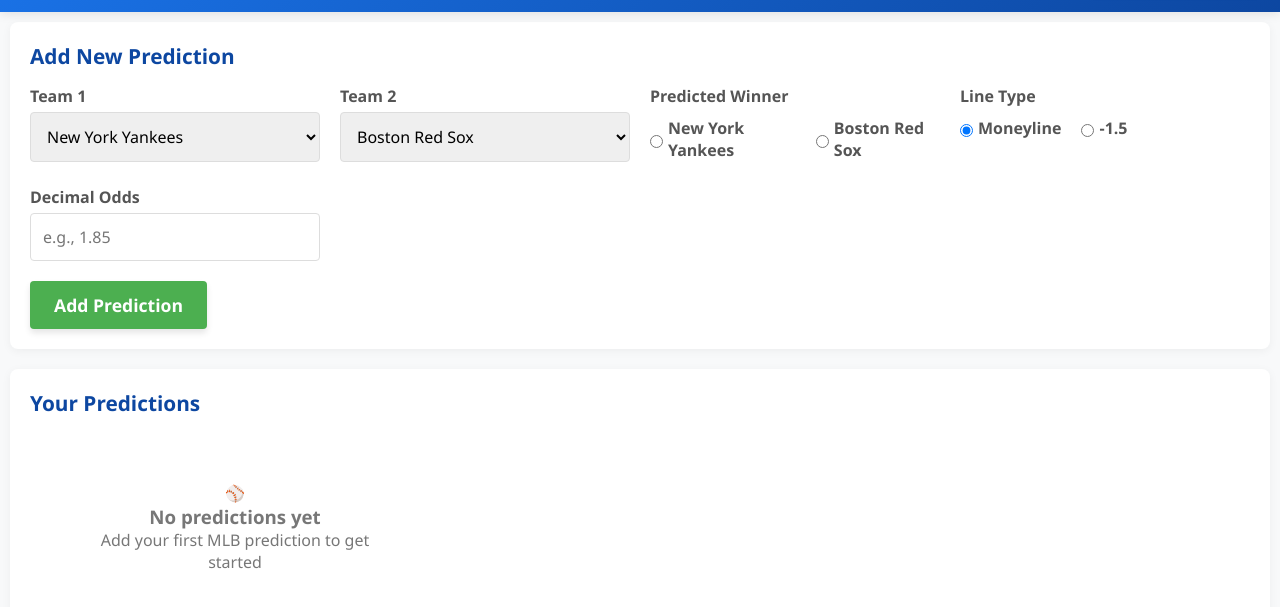
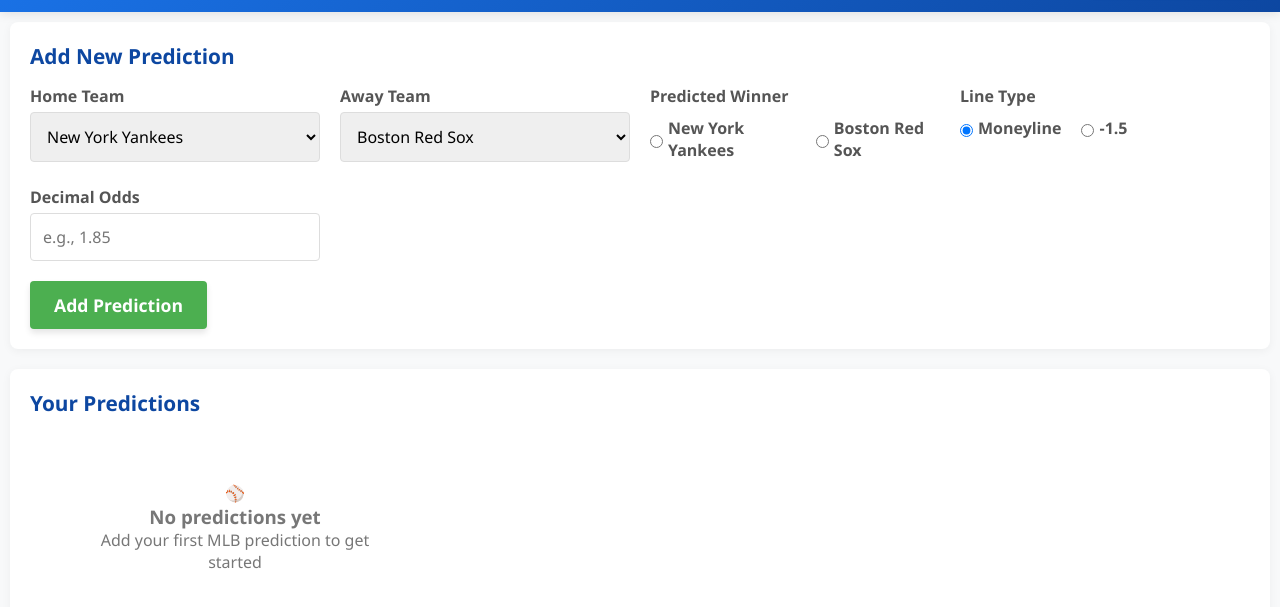
Before and after one commit to Soteria-Smart-Contracts/blinkerbuddy, a browser extension: page browser_app/secret/index.html in a window 1280 px wide. Shown: the part 57-664 px from the top of the page. Drawn offline with nearby package versions, Linux system fonts and the light colour scheme.

Commit message:
Aug 3, 2025, 6:52 PM

```diff
--- a/browser_app/secret/index.html
+++ b/browser_app/secret/index.html
@@ -375,12 +375,12 @@
                 <h2 class="section-title">Add New Prediction</h2>
                 <div class="form-grid">
                     <div class="form-group">
-                        <label for="team1">Team 1</label>
+                        <label for="team1">Home Team</label>
                         <select id="team1"></select>
                     </div>
 
                     <div class="form-group">
-                        <label for="team2">Team 2</label>
+                        <label for="team2">Away Team</label>
                         <select id="team2"></select>
                     </div>
 
@@ -389,11 +389,11 @@
                         <div class="radio-group">
                             <div class="radio-option">
                                 <input type="radio" id="winner1" name="winner" value="team1">
-                                <label for="winner1" id="winner1Label">Team 1</label>
+                                <label for="winner1" id="winner1Label">Home Team</label>
                             </div>
                             <div class="radio-option">
                                 <input type="radio" id="winner2" name="winner" value="team2">
-                                <label for="winner2" id="winner2Label">Team 2</label>
+                                <label for="winner2" id="winner2Label">Away Team</label>
                             </div>
                         </div>
                     </div>
@@ -526,8 +526,8 @@
 
         // Update winner labels based on selected teams
         function updateWinnerLabels() {
-            winner1Label.textContent = team1Select.value || "Team 1";
-            winner2Label.textContent = team2Select.value || "Team 2";
+            winner1Label.textContent = team1Select.value || "Home Team";
+            winner2Label.textContent = team2Select.value || "Away Team";
         }
 
         // Load predictions from localStorage
```
